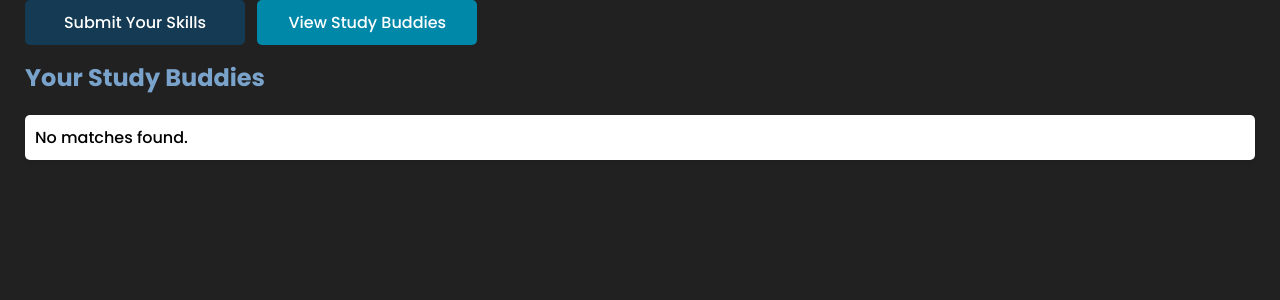
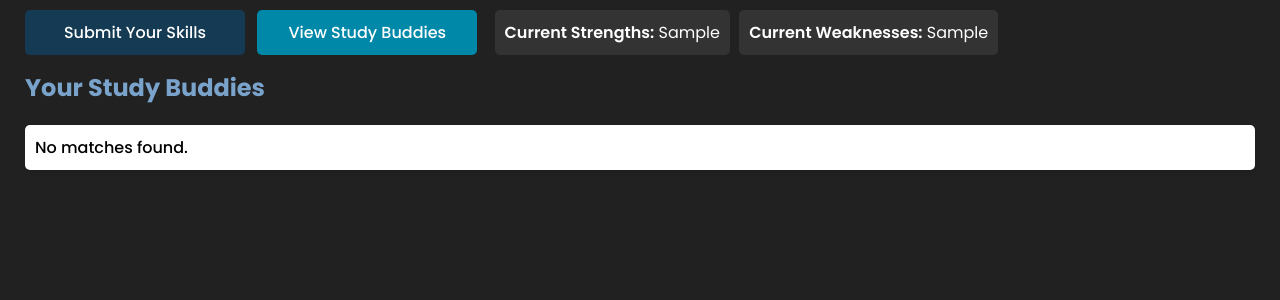
Before and after one commit to soohong-26/EduBuddy, a PHP site: page /find_buddies.php in a window 1280 px wide. Shown: the part 150-450 px from the top of the page. Run offline with PHP 8.4, Linux system fonts and the light colour scheme; the visitor is signed in with stand-in values (Sample User, id 1); tables that the repository leaves empty or names only in its code hold one stand-in row (values such as "Sample post").

Commit message:
Made a quick view of the user's strengths and weaknesses and also started a bit on the adding buddies as friends part. Still need to fix it

```diff
--- a/add_buddy.php
+++ b/add_buddy.php
@@ -1,12 +1,12 @@
 <?php
 include 'database.php'; // Include your database connection
 
-if (!isset($_SESSION['user_id'])) {
+if (!isset($_SESSION['username'])) {
     header("Location: login.php");
     exit();
 }
 
-$user_id = $_SESSION['user_id'];
+$user_id = $_SESSION['username'];
 $buddy_user_id = $_POST['buddy_user_id'];
 
 // Check if the request is valid
--- a/find_buddies.php
+++ b/find_buddies.php
@@ -38,6 +38,23 @@ if (!empty($weaknesses)) {
         }
     } else {
         echo "SQL Error: " . $stmt->error;
+    }
+    $stmt->close();
+}
+
+// Fetch existing strengths and weaknesses for the user
+$strengths_display = 'None';
+$weaknesses_display = 'None';
+
+$query = "SELECT strengths, weaknesses FROM skills WHERE username = ? ORDER BY id DESC LIMIT 1";
+if ($stmt = $conn->prepare($query)) {
+    $stmt->bind_param("s", $username);
+    $stmt->execute();
+    $result = $stmt->get_result();
+    if ($result->num_rows > 0) {
+        $data = $result->fetch_assoc();
+        $strengths_display = !empty($data['strengths']) ? $data['strengths'] : 'None';
+        $weaknesses_display = !empty($data['weaknesses']) ? $data['weaknesses'] : 'None';
     }
     $stmt->close();
 }
@@ -204,6 +221,21 @@ $conn->close();
         .button-container {
             margin: 0 0 15px 25px;
         }
+
+        /* Statistics */
+        .stats-container {
+            background-color: #333;
+            color: #ffffff;
+            padding: 10px;
+            margin: 10px 0 0 5px;
+            border-radius: 5px;
+            display: inline-block;
+            width: auto;
+        }
+
+        .stats-container strong {
+            font-weight: 600;
+        }
     </style>
 </head>
 <body>
@@ -214,6 +246,14 @@ $conn->close();
     <div class="button-container">
         <a href="submit_skills.php" class="toggle-button <?php echo basename(__FILE__) == 'submit_skills.php' ? 'active-button' : ''; ?>">Submit Your Skills</a>
         <a href="find_buddies.php" class="toggle-button <?php echo basename(__FILE__) == 'find_buddies.php' ? 'active-button' : ''; ?>">View Study Buddies</a>
+
+        <div class="stats-container">
+            <strong>Current Strengths:</strong> <?php echo $strengths_display; ?>
+        </div>
+
+        <div class="stats-container">
+            <strong>Current Weaknesses:</strong> <?php echo $weaknesses_display; ?>
+        </div>
     </div>
 
     <h2 class="title-page">Your Study Buddies</h2>
```
Also changed, not shown: submit_skills.php (+40 -0 lines), view_buddies.php (+23 -2 lines), README.md.
